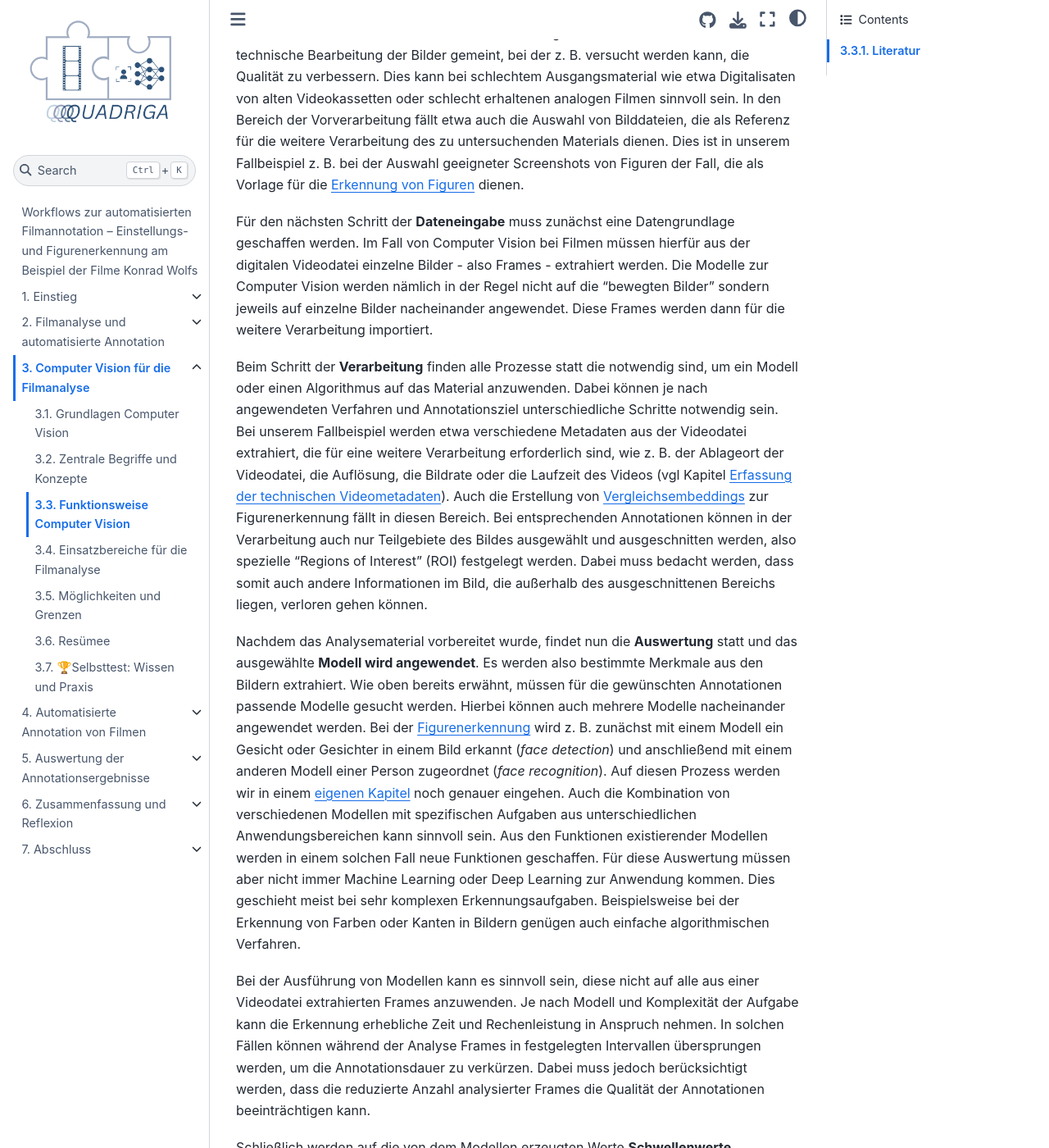
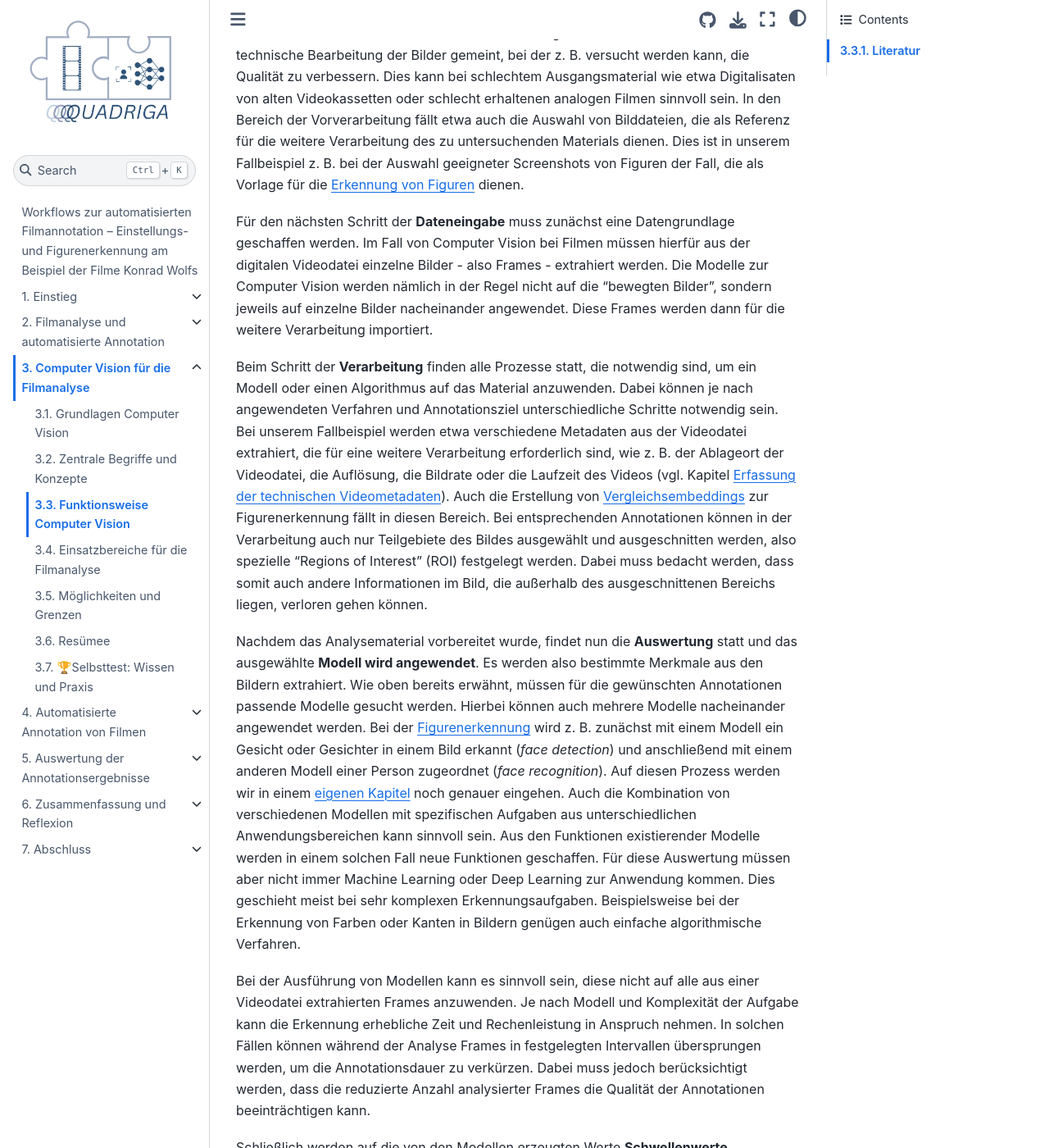
Before and after one commit to quadriga-dk/Bewegtes-Bild-Fallstudie-4, a Jupyter Book: the page built from vision/funktion.md, in a window 1280 px wide and 1400 px high, scrolled down 1190 px. Shown: the whole window at 82% size. Built offline with Jupyter Book 1.0.4 settings and Sphinx 7.4.7 and the Sphinx Book theme 1.1.4, drawn with Linux system fonts in a browser that asks for light colours; pages that are not in the unit, such as notebooks, are missing from menus; cross-references to code outside the pages are shown as plain code; some of the changed text lies outside the part shown.

Commit message:
fix(typos): correct spelling and grammar in vision/funktion.md

```diff
--- a/vision/funktion.md
+++ b/vision/funktion.md
@@ -28,15 +28,15 @@
 
 Als erster Schritt kann eine **Vorverarbeitung** der Bilddateien bzw. Videodateien erfolgen, bevor ein Code oder ein Modell auf das Material angewendet wird. Damit ist eine technische Bearbeitung der Bilder gemeint, bei der z. B. versucht werden kann, die Qualität zu verbessern. Dies kann bei schlechtem Ausgangsmaterial wie etwa Digitalisaten von alten Videokassetten oder schlecht erhaltenen analogen Filmen sinnvoll sein. In den Bereich der Vorverarbeitung fällt etwa auch die Auswahl von Bilddateien, die als Referenz für die weitere Verarbeitung des zu untersuchenden Materials dienen. Dies ist in unserem Fallbeispiel z. B. bei der Auswahl geeigneter Screenshots von Figuren der Fall, die als Vorlage für die [Erkennung von Figuren](../annotation/figuren_intro.md) dienen.
 
-Für den nächsten Schritt der **Dateneingabe** muss zunächst eine Datengrundlage geschaffen werden. Im Fall von Computer Vision bei Filmen müssen hierfür aus der digitalen Videodatei einzelne Bilder - also Frames - extrahiert werden. Die Modelle zur Computer Vision werden nämlich in der Regel nicht auf die "bewegten Bilder" sondern jeweils auf einzelne Bilder nacheinander angewendet. Diese Frames werden dann für die weitere Verarbeitung importiert.
+Für den nächsten Schritt der **Dateneingabe** muss zunächst eine Datengrundlage geschaffen werden. Im Fall von Computer Vision bei Filmen müssen hierfür aus der digitalen Videodatei einzelne Bilder - also Frames - extrahiert werden. Die Modelle zur Computer Vision werden nämlich in der Regel nicht auf die "bewegten Bilder", sondern jeweils auf einzelne Bilder nacheinander angewendet. Diese Frames werden dann für die weitere Verarbeitung importiert.
 
-Beim Schritt der **Verarbeitung** finden alle Prozesse statt die notwendig sind, um ein Modell oder einen Algorithmus auf das Material anzuwenden. Dabei können je nach angewendeten Verfahren und Annotationsziel unterschiedliche Schritte notwendig sein. Bei unserem Fallbeispiel werden etwa verschiedene Metadaten aus der Videodatei extrahiert, die für eine weitere Verarbeitung erforderlich sind, wie z. B. der Ablageort der Videodatei, die Auflösung, die Bildrate oder die Laufzeit des Videos (vgl Kapitel [Erfassung der technischen Videometadaten](../annotation/einstellungen_notebook.ipynb#erfassung-der-technischen-videometadaten)). Auch die Erstellung von [Vergleichsembeddings](../annotation/figuren_intro.md#vergleichs-embeddings-zur-figurenerkennung) zur Figurenerkennung fällt in diesen Bereich. Bei entsprechenden Annotationen können in der Verarbeitung auch nur Teilgebiete des Bildes ausgewählt und ausgeschnitten werden, also spezielle "Regions of Interest" (ROI) festgelegt werden. Dabei muss bedacht werden, dass somit auch andere Informationen im Bild, die außerhalb des ausgeschnittenen Bereichs liegen, verloren gehen können.
+Beim Schritt der **Verarbeitung** finden alle Prozesse statt, die notwendig sind, um ein Modell oder einen Algorithmus auf das Material anzuwenden. Dabei können je nach angewendeten Verfahren und Annotationsziel unterschiedliche Schritte notwendig sein. Bei unserem Fallbeispiel werden etwa verschiedene Metadaten aus der Videodatei extrahiert, die für eine weitere Verarbeitung erforderlich sind, wie z. B. der Ablageort der Videodatei, die Auflösung, die Bildrate oder die Laufzeit des Videos (vgl. Kapitel [Erfassung der technischen Videometadaten](../annotation/einstellungen_notebook.ipynb#erfassung-der-technischen-videometadaten)). Auch die Erstellung von [Vergleichsembeddings](../annotation/figuren_intro.md#vergleichs-embeddings-zur-figurenerkennung) zur Figurenerkennung fällt in diesen Bereich. Bei entsprechenden Annotationen können in der Verarbeitung auch nur Teilgebiete des Bildes ausgewählt und ausgeschnitten werden, also spezielle "Regions of Interest" (ROI) festgelegt werden. Dabei muss bedacht werden, dass somit auch andere Informationen im Bild, die außerhalb des ausgeschnittenen Bereichs liegen, verloren gehen können.
 
-Nachdem das Analysematerial vorbereitet wurde, findet nun die **Auswertung** statt und das ausgewählte **Modell wird angewendet**. Es werden also bestimmte Merkmale aus den Bildern extrahiert. Wie oben bereits erwähnt, müssen für die gewünschten Annotationen passende Modelle gesucht werden. Hierbei können auch mehrere Modelle nacheinander angewendet werden. Bei der [Figurenerkennung](../annotation/figuren_intro.md#grundlagen-der-gesichtserkennung) wird z. B. zunächst mit einem Modell ein Gesicht oder Gesichter in einem Bild erkannt (*face detection*) und anschließend mit einem anderen Modell einer Person zugeordnet (*face recognition*). Auf diesen Prozess werden wir in einem [eigenen Kapitel](../annotation/figuren_intro.md) noch genauer eingehen. Auch die Kombination von verschiedenen Modellen mit spezifischen Aufgaben aus unterschiedlichen Anwendungsbereichen kann sinnvoll sein. Aus den Funktionen existierender Modellen werden in einem solchen Fall neue Funktionen geschaffen. Für diese Auswertung müssen aber nicht immer Machine Learning oder Deep Learning zur Anwendung kommen. Dies geschieht meist bei sehr komplexen Erkennungsaufgaben. Beispielsweise bei der Erkennung von Farben oder Kanten in Bildern genügen auch einfache algorithmischen Verfahren.
+Nachdem das Analysematerial vorbereitet wurde, findet nun die **Auswertung** statt und das ausgewählte **Modell wird angewendet**. Es werden also bestimmte Merkmale aus den Bildern extrahiert. Wie oben bereits erwähnt, müssen für die gewünschten Annotationen passende Modelle gesucht werden. Hierbei können auch mehrere Modelle nacheinander angewendet werden. Bei der [Figurenerkennung](../annotation/figuren_intro.md#grundlagen-der-gesichtserkennung) wird z. B. zunächst mit einem Modell ein Gesicht oder Gesichter in einem Bild erkannt (*face detection*) und anschließend mit einem anderen Modell einer Person zugeordnet (*face recognition*). Auf diesen Prozess werden wir in einem [eigenen Kapitel](../annotation/figuren_intro.md) noch genauer eingehen. Auch die Kombination von verschiedenen Modellen mit spezifischen Aufgaben aus unterschiedlichen Anwendungsbereichen kann sinnvoll sein. Aus den Funktionen existierender Modelle werden in einem solchen Fall neue Funktionen geschaffen. Für diese Auswertung müssen aber nicht immer Machine Learning oder Deep Learning zur Anwendung kommen. Dies geschieht meist bei sehr komplexen Erkennungsaufgaben. Beispielsweise bei der Erkennung von Farben oder Kanten in Bildern genügen auch einfache algorithmische Verfahren.
 
 Bei der Ausführung von Modellen kann es sinnvoll sein, diese nicht auf alle aus einer Videodatei extrahierten Frames anzuwenden. Je nach Modell und Komplexität der Aufgabe kann die Erkennung erhebliche Zeit und Rechenleistung in Anspruch nehmen. In solchen Fällen können während der Analyse Frames in festgelegten Intervallen übersprungen werden, um die Annotationsdauer zu verkürzen. Dabei muss jedoch berücksichtigt werden, dass die reduzierte Anzahl analysierter Frames die Qualität der Annotationen beeinträchtigen kann.
 
-Schließlich werden auf die von dem Modellen erzeugten Werte **Schwellenwerte angewendet**. Wie im vorigen Abschnitt erläutert, legen [Schwellenwerte](../vision/begriffe.md#schwellenwert) fest, was als 'richtig' erkanntes Merkmal gilt und in die Annotationsdaten eingehen soll. Daher sollte genau geprüft und begründet werden, welche Schwellenwerte festgelegt werden.
+Schließlich werden auf die von den Modellen erzeugten Werte **Schwellenwerte angewendet**. Wie im vorigen Abschnitt erläutert, legen [Schwellenwerte](../vision/begriffe.md#schwellenwert) fest, was als 'richtig' erkanntes Merkmal gilt und in die Annotationsdaten eingehen soll. Daher sollte genau geprüft und begründet werden, welche Schwellenwerte festgelegt werden.
 
 Abschließend erfolgt die **Ausgabe der Annotationsdaten** in strukturierter Form, z. B. als Wahrscheinlichkeitswerte, Koordinaten eines Gesichts in einem Bild, Werte zum Farbverlauf etc. Diese Werte können zur Auswertung weiter verarbeitet werden, etwa durch Erstellen von Visualisierungen oder Berechnungen (z. B. Einstellungslängen aus erkannten Einstellungswechseln, durchschnittliche Einstellungslängen etc.). Gegebenenfalls kann eine Überprüfung der ausgegebenen Annotationsdaten notwendig sein. Werden z. B. Einstellungswechsel oder Gesichter exakt genug erkannt? Durch Veränderung von Schwellenwerten oder die Anwendung von alternativen Modellen können evtl. bessere Annotationsergebnisse erzielt werden.
 
```
